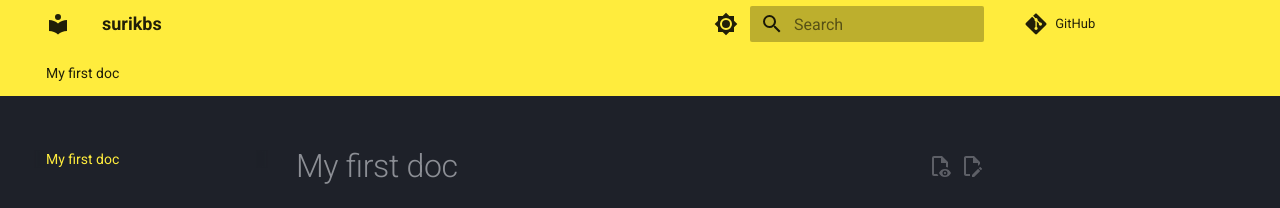
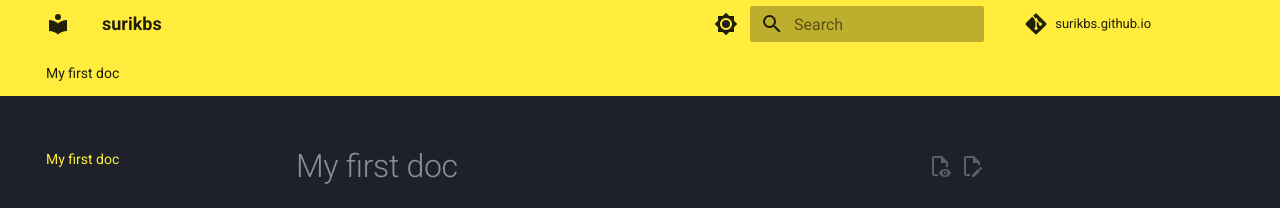
Before and after one commit to surikbs/surikbs-docs, an MkDocs documentation site: the page built from docs/index.md, in a window 1280 px wide. Shown: the top 208 px of the page. Built offline with MkDocs 1.6.1 and Material for MkDocs 9.7.7, drawn with Linux system fonts in a browser that asks for light colours; comment, search, counter and statistics services are not loaded; part of the change alters nothing that is shown.

Commit message:
Update mkdocs.yml

```diff
--- a/mkdocs.yml
+++ b/mkdocs.yml
@@ -1,7 +1,7 @@
 site_name: surikbs
-site_url: https://surikbs.github.io/
+#site_url: https://surikbs.github.io/
 
-#repo_name:  surikbs.github.io
+repo_name:  surikbs.github.io
 repo_url: https://github.com/surikbs/surikbs.github.io
 edit_uri: edit/main/docs
 
```
